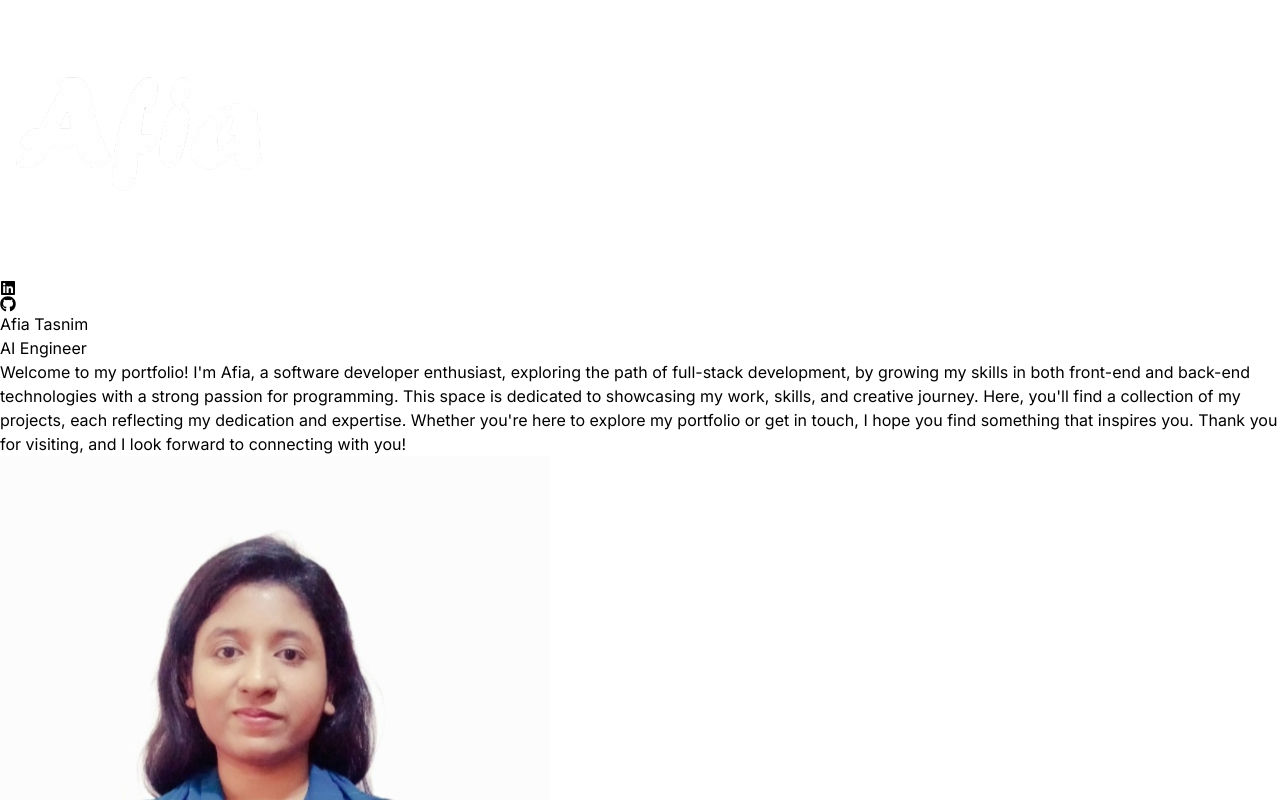
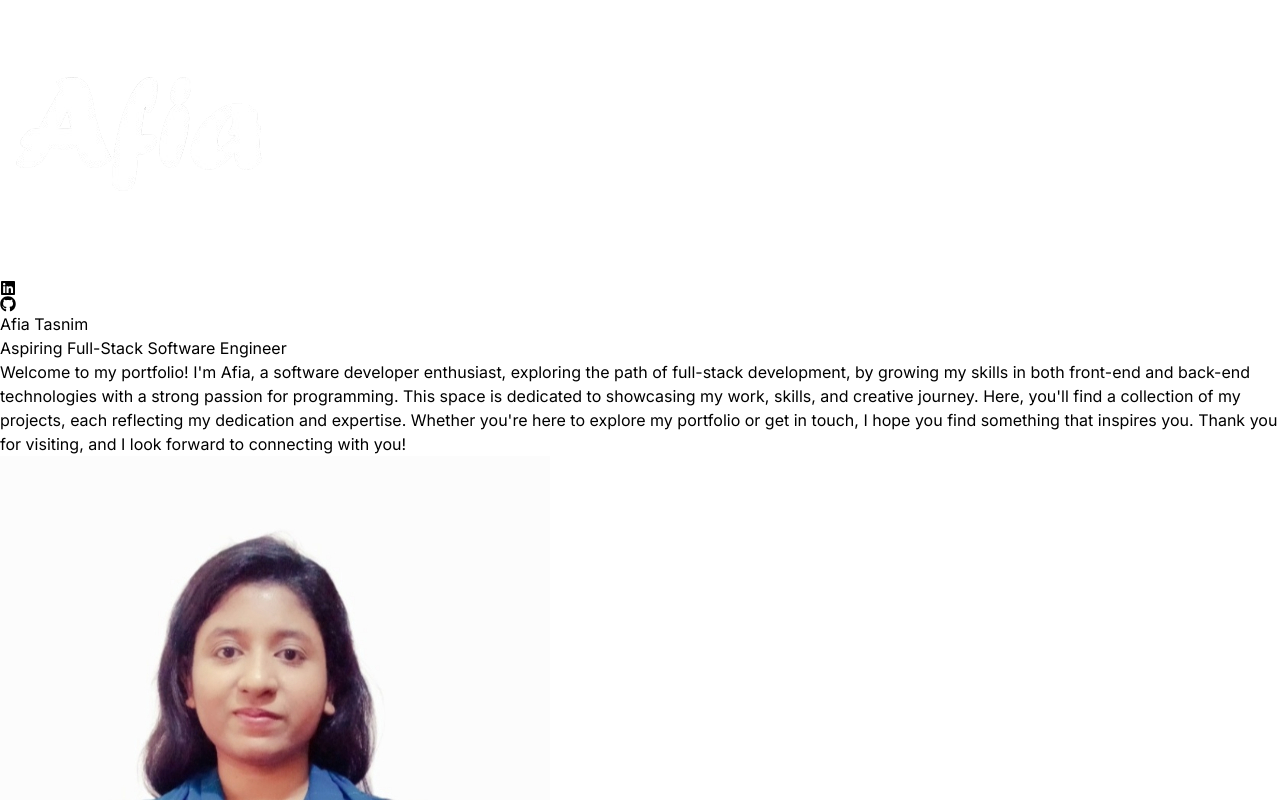
Before and after one commit to afia25/My-Portfolio-Final, a React (Vite) app: page / in a window 1280 px wide. Shown: the top 800 px of the page. Built offline with nearby package versions, Linux system fonts and the light colour scheme.

Commit message:
Update Hero.jsx

```diff
--- a/src/components/Hero.jsx
+++ b/src/components/Hero.jsx
@@ -32,7 +32,7 @@ const Hero = () => {
                     initial="hidden"
                     animate="visible"
                     className="mx-12 bg-gradient-to-r from-pink-300 via-slate-500 to-purple-500 bg-clip-text text-4xl tracking-tight text-transparent">
-                        AI Engineer
+                        Aspiring Full-Stack Software Engineer
                     </motion.span>
                     <motion.p
                     variants={container(1)}
```
